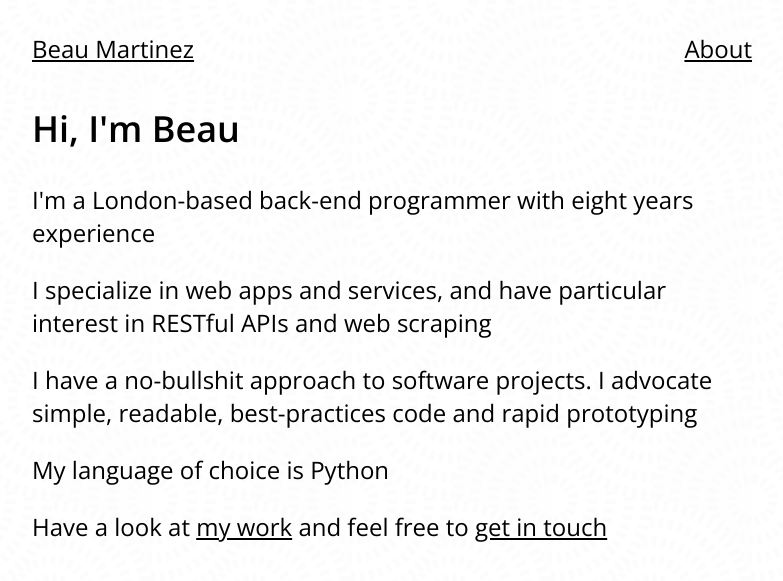
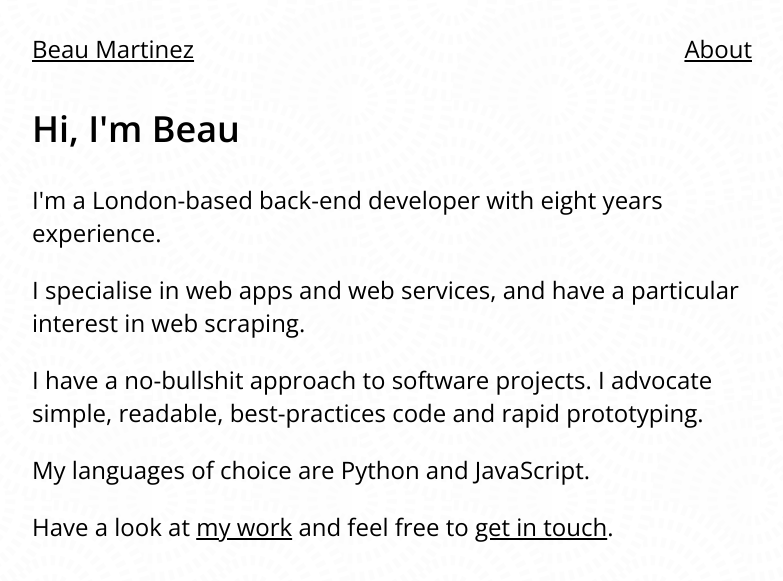
Before and after one commit to beaumartinez/home, a Flask app: page /about/ in a window 1280 px wide. Shown: the top 581 px of the page, without its empty margins (248-1031 px from the left). Run offline with Flask 2, Linux system fonts and the light colour scheme.

Commit message:
Reword about

```diff
--- a/home/templates/about.html
+++ b/home/templates/about.html
@@ -8,14 +8,14 @@
     <article>
         <h1 class=title>Hi, I'm Beau <span class=hidden>Martinez</span></h1>
 
-        <p>I'm a London-based back-end programmer with {{ years_programming }} years experience
+        <p>I'm a London-based back-end developer with {{ years_programming }} years experience.
 
-        <p>I specialize in web apps and services, and have particular interest in RESTful APIs and web scraping
+        <p>I specialise in web apps and web services, and have a particular interest in web scraping.
 
-        <p>I have a no-bullshit approach to software projects. I advocate simple, readable, best-practices code and rapid prototyping
+        <p>I have a no-bullshit approach to software projects. I advocate simple, readable, best-practices code and rapid prototyping.
 
-        <p>My language of choice is Python
+        <p>My languages of choice are Python and JavaScript.
 
-        <p>Have a look at <a href=http://github.com/beaumartinez>my work</a> and feel free to <a href="mailto:beau@beaumartinez.com?subject=Hi">get in touch</a>
+        <p>Have a look at <a href=http://github.com/beaumartinez>my work</a> and feel free to <a href=mailto:beau@beaumartinez.com>get in touch</a>.
     </article>
 {% endblock %}
```
